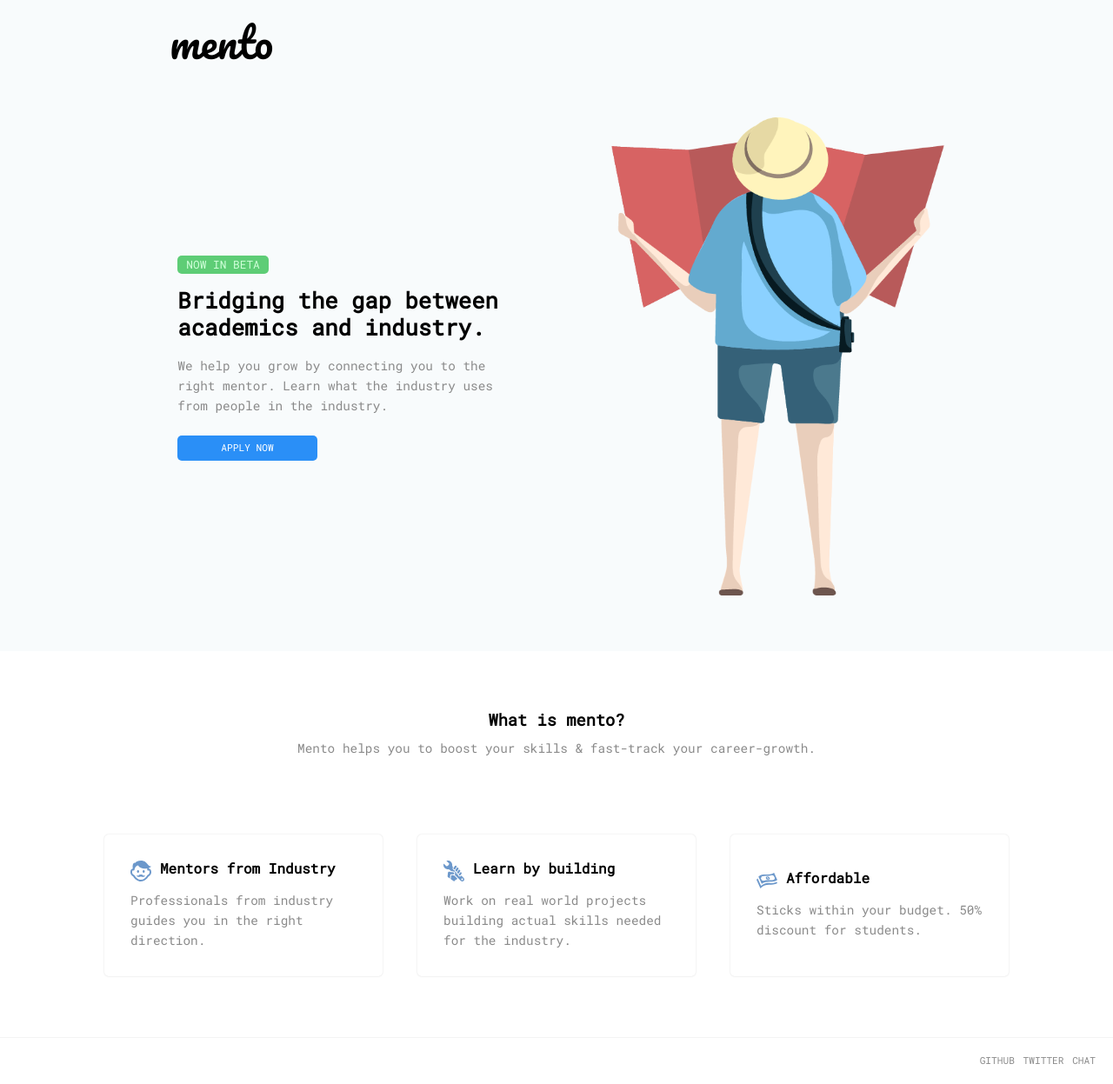
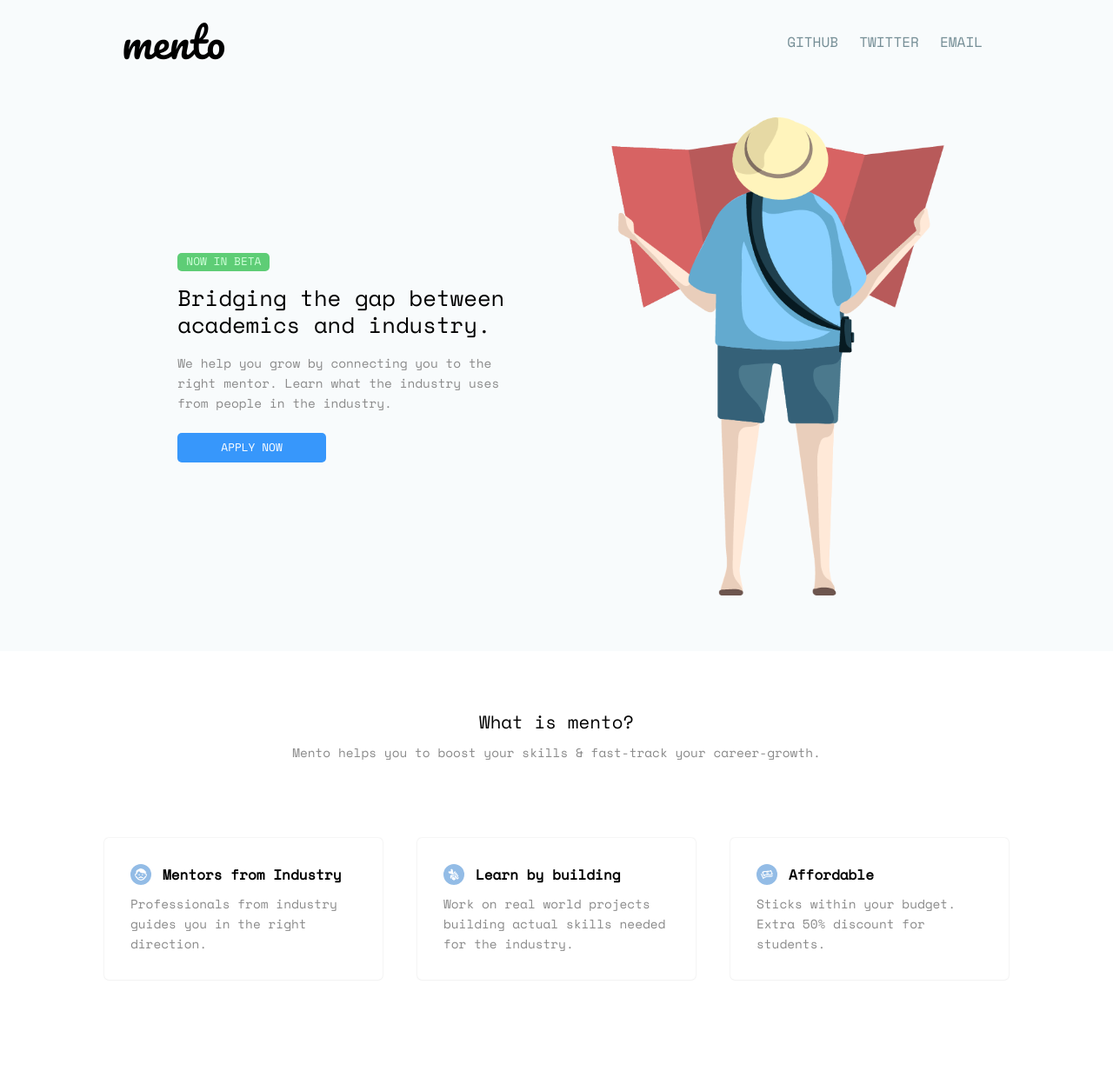
Before and after one commit to mentodev/mentodev.github.io, a website built with Parcel: page src/index.html in a window 1280 px wide. Shown: the whole page at 87% size. Built offline with nearby package versions, Linux system fonts and the light colour scheme; a web font is replaced by a local one.

Commit message:
more styling changes
- change font to Space Mono
- move footer items to header
- remove footer (can be reused for something else)

```diff
--- a/src/index.css
+++ b/src/index.css
@@ -1,10 +1,16 @@
 * {
   box-sizing: border-box;
+}
+:root {
+  --body-font: "Space Mono", monospace;
+  --logo-font: "Pacifico", cursive;
 }
 body {
   margin: 0;
   padding: 0;
-  font-family: "Roboto Mono", monospace;
+  /* font-family: "Roboto Mono", monospace; */
+  /* font-family: "Nanum Gothic Coding", monospace; */
+  font-family: var(--body-font);
   height: 100%;
   position: relative;
 }
@@ -18,22 +24,35 @@ body {
 }
 
 header {
-  font-family: "Pacifico", cursive;
+  font-family: var(--logo-font);
   margin: 10px 0;
   width: 100%;
   max-width: 1000px;
+  display: flex;
+  justify-content: space-between;
+  align-items: center;
 }
 header > h4 {
   font-weight: normal;
   font-size: 3rem;
   margin: 0;
-  width: 100%;
-  max-width: 1000px;
-  padding: 0 55px;
+  /* width: 100%; */
+  /* max-width: 1000px; */
+  /* padding: 0 55px; */
+}
+.links a {
+  color: #748d95;
+  text-decoration: none;
+  margin: 5px 10px;
+  /* font-size: 0.7rem; */
+  text-transform: uppercase;
+  font-family: var(--body-font);
+  font-weight: 400;
 }
 @media only screen and (max-width: 700px) {
-  header > h4 {
-    text-align: center;
+  header {
+    flex-direction: column;
+    justify-content: center;
   }
   .banner-image {
     display: none;
@@ -73,6 +92,7 @@ header > h4 {
   margin-top: 15px;
   line-height: 1.2;
   font-size: 1.6em;
+  font-weight: 300;
 }
 .banner-p {
   color: #8a8a8a;
@@ -82,16 +102,20 @@ header > h4 {
   margin-bottom: 23px;
 }
 .signup {
-  background-color: #2a8ff7;
+  background-color: #3797fb;
   outline: none;
   border: none;
-  padding: 8px 50px;
+  padding: 10px 50px;
   color: #fff;
-  font-family: "Roboto Mono";
+  font-family: var(--body-font);
   border-radius: 5px;
-  font-size: 0.7rem;
+  font-size: 0.8rem;
   cursor: pointer;
   text-decoration: none;
+}
+.signup:hover {
+  background-color: hsl(212, 94%, 50%);
+  box-shadow: 0 1px 3px rgba(0, 0, 0, 0.12), 0 0px 2px rgba(0, 0, 0, 0.24);
 }
 
 .banner-image img {
@@ -113,6 +137,8 @@ header > h4 {
 
 .content-title {
   margin-bottom: 0;
+  font-weight: normal;
+  font-size: 1.3rem;
 }
 
 .content-content {
@@ -154,6 +180,7 @@ header > h4 {
 .card-header {
   display: flex;
   margin-bottom: 10px;
+  align-items: center;
 }
 @media only screen and (max-width: 1200px) {
   .content-cards {
@@ -166,8 +193,11 @@ header > h4 {
   }
 }
 .card-header svg {
-  margin-right: 10px;
-  fill: #6c98cb;
+  margin-right: 13px;
+  fill: #fff;
+  background-color: #93bce6;
+  padding: 5px;
+  border-radius: 50%;
 }
 .card-header-title {
   font-weight: bold;
@@ -207,4 +237,5 @@ footer a {
   text-decoration: none;
   font-size: 0.7rem;
   text-transform: uppercase;
+  font-family: var(--body-font);
 }
--- a/src/index.html
+++ b/src/index.html
@@ -8,6 +8,10 @@
     <link rel="stylesheet" href="index.css" type="text/css" />
     <link rel="stylesheet" href="normalize.css" type="text/css" />
     <link
+      href="https://fonts.googleapis.com/css?family=Nanum+Gothic+Coding|Space+Mono&display=swap"
+      rel="stylesheet"
+    />
+    <link
       href="https://fonts.googleapis.com/css?family=Pacifico|Roboto+Mono&display=swap"
       rel="stylesheet"
     />
@@ -15,7 +19,15 @@
   <body>
     <div class="non-footer">
       <div class="top-wrapper">
-        <header><h4>mento</h4></header>
+        <header>
+          <h4>mento</h4>
+
+          <div class="links">
+            <a href="https://github.com/mentodev">Github</a>
+            <a href="https://twitter.com/mento_dev">Twitter</a>
+            <a href="mailto:adam@mento.dev">Email</a>
+          </div>
+        </header>
         <div class="banner">
           <div class="banner-content">
             <span class="beta-notice">NOW IN BETA</span>
@@ -23,8 +35,8 @@
               Bridging the gap between academics and industry.
             </h1>
             <p class="banner-p">
-              We help you grow by connecting you to the right mentor.
-              Learn what the industry uses from people in the industry.
+              We help you grow by connecting you to the right mentor. Learn what
+              the industry uses from people in the industry.
             </p>
             <a
               class="signup"
@@ -97,20 +109,20 @@
               <div class="card-header-title">Affordable</div>
             </div>
             <div class="card-content">
-              Sticks within your budget. 50% discount for students.
+              Sticks within your budget. Extra 50% discount for students.
             </div>
           </div>
         </div>
       </div>
     </div>
-    <footer>
-      <!-- <div class="copyright">Some kind of rights stuff</div> -->
-      <div class="links">
-        <a href="https://github.com/mentodev">Github</a>
-        <a href="https://twitter.com/mento_dev">Twitter</a>
-        <a href="chat">Chat</a>
-      </div>
-    </footer>
+    <!-- <footer> -->
+    <!--   <!&#45;&#45; <div class="copyright">Some kind of rights stuff</div> &#45;&#45;> -->
+    <!--   <div class="links"> -->
+    <!--     <a href="https://github.com/mentodev">Github</a> -->
+    <!--     <a href="https://twitter.com/mento_dev">Twitter</a> -->
+    <!--     <a href="chat">Chat</a> -->
+    <!--   </div> -->
+    <!-- </footer> -->
     <script src="index.js"></script>
   </body>
 </html>
```
